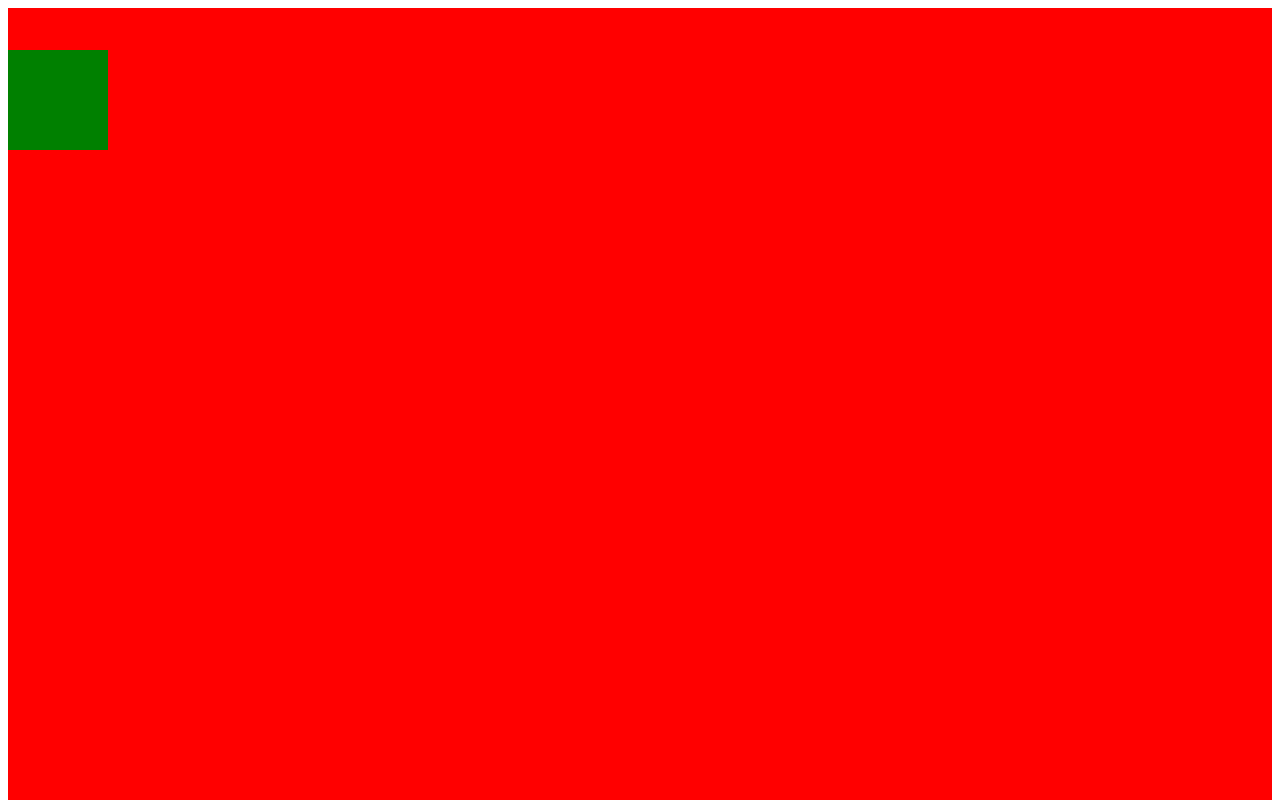
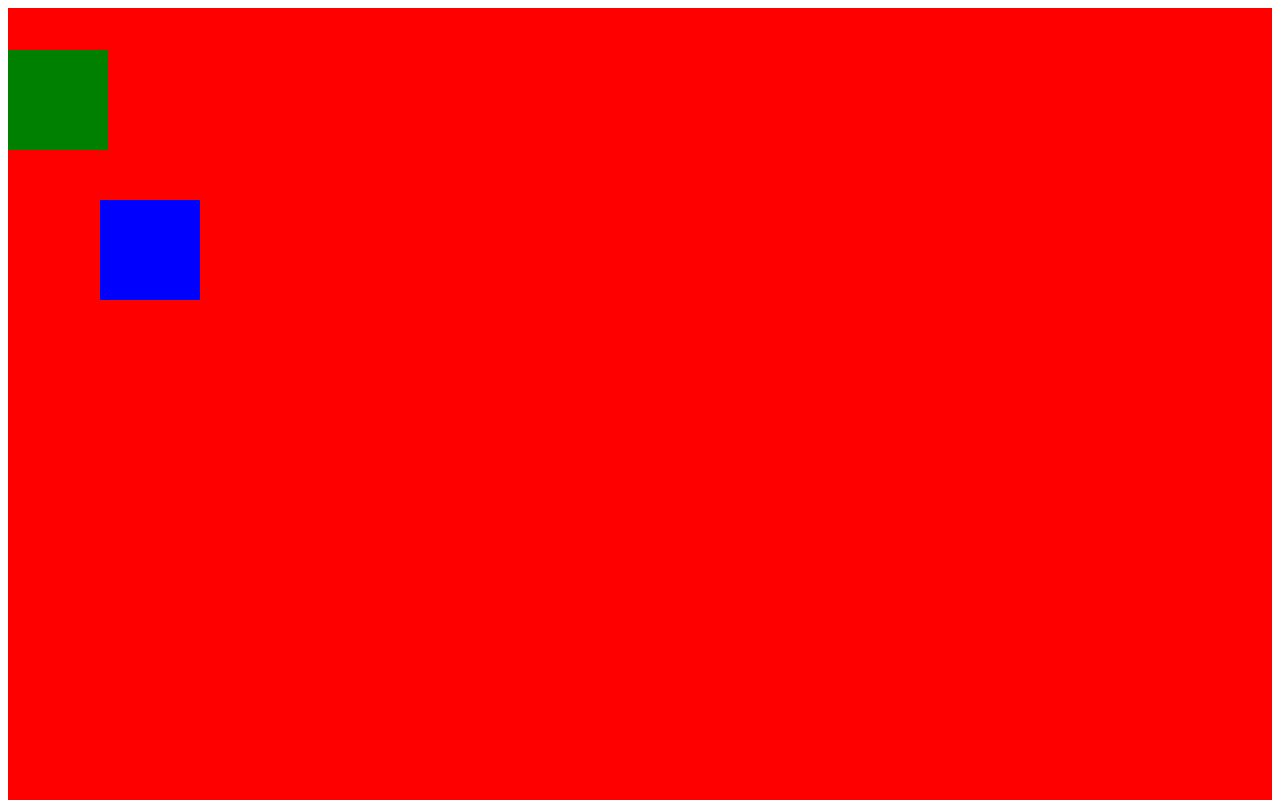
Before and after one commit to guillaume-tritsch/js-5rxjo9, a website: page index.html in a window 1280 px wide. Shown: the top 800 px of the page. Drawn offline with Linux system fonts and the light colour scheme.

Commit message:
2 files modified

```diff
--- a/index.html
+++ b/index.html
@@ -9,4 +9,16 @@
       background-color: green;
     "
   ></div>
+
+  <div
+    class="back"
+    style="
+      position: absolute;
+      top: 200px;
+      left: 100px;
+      height: 100px;
+      width: 100px;
+      background-color: blue;
+    "
+  ></div>
 </div>
```
Also changed, not shown: index.js (+5 -5 lines).
